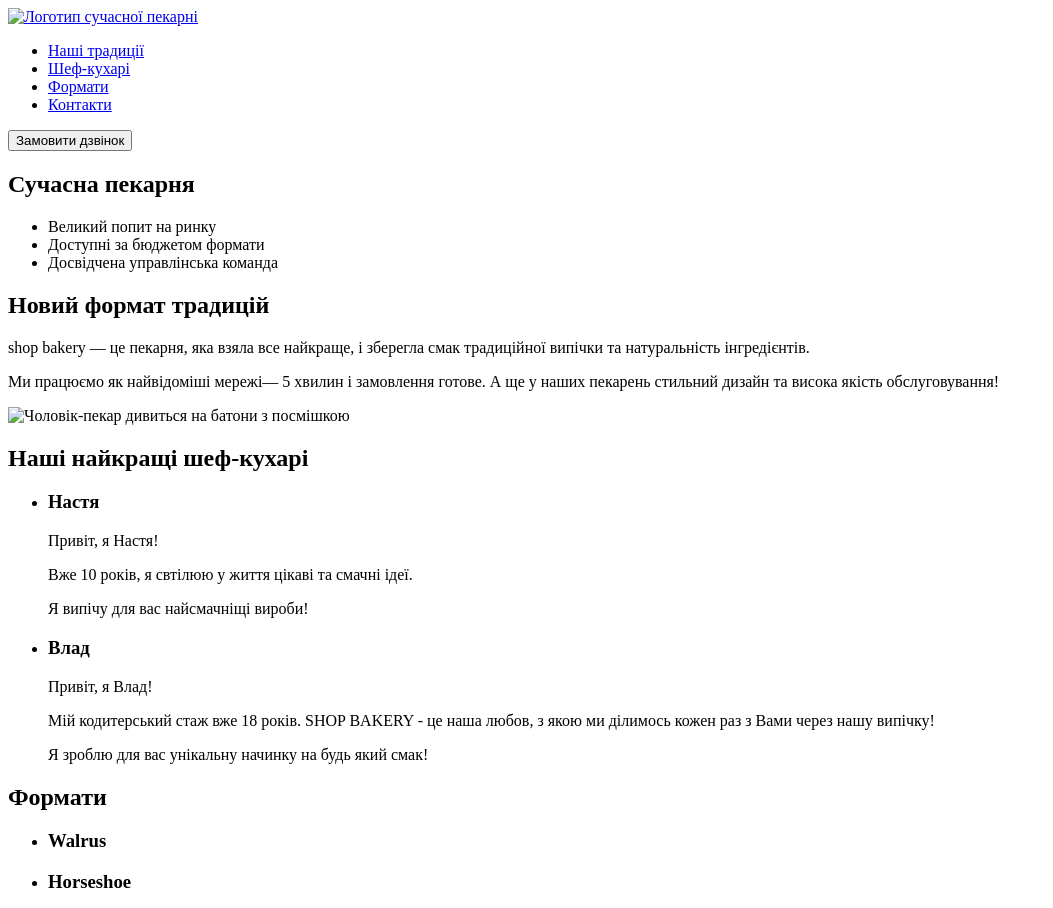
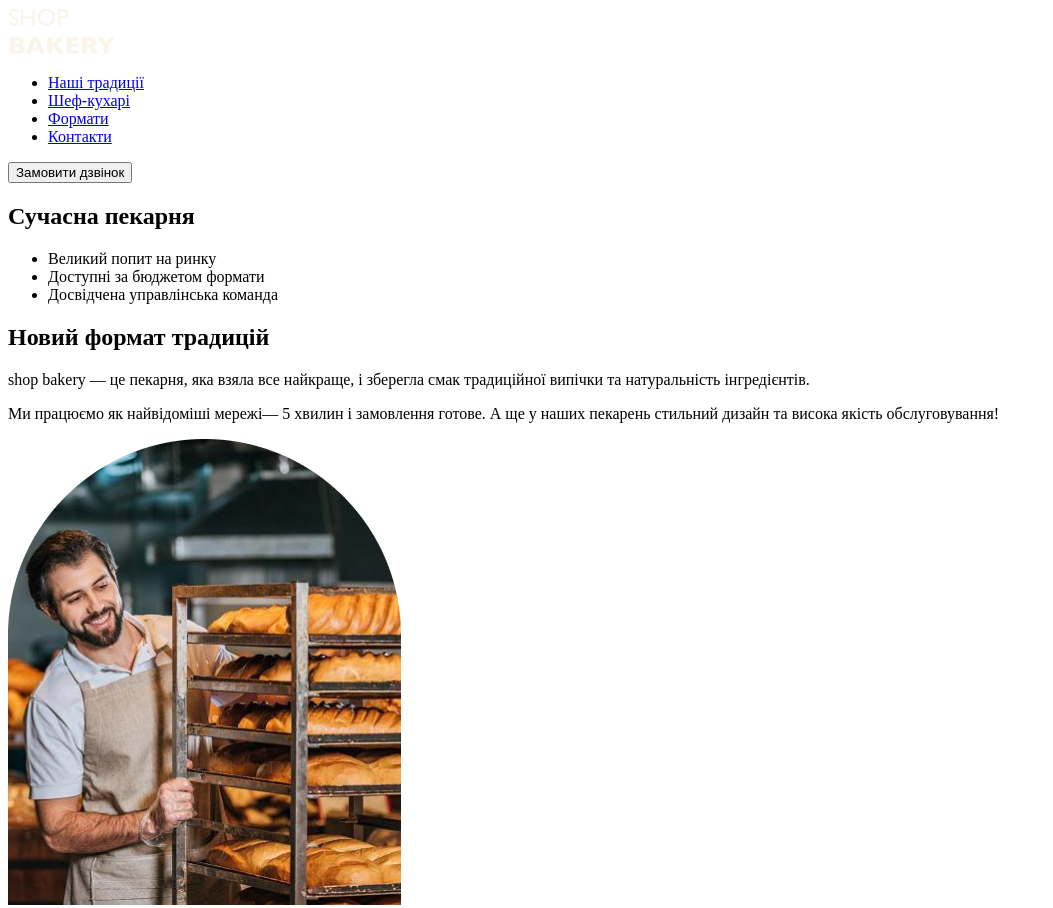
Before and after one commit to AndreySelivanov1970/genius-test, a plain HTML site: page index.html in a window 1280 px wide. Shown: the top 908 px of the page, without its empty margins (0-1053 px from the left). Drawn offline with Linux system fonts and the light colour scheme; the site is published under a folder, as on GitHub Pages, so addresses that start at the root find nothing.

Commit message:
Add images relations

```diff
--- a/index.html
+++ b/index.html
@@ -10,7 +10,7 @@
     <header>
       <nav>
         <a href="#">
-          <img src="/images/logo.svg" alt="Логотип сучасної пекарні" />
+          <img src="./images/logo.svg" alt="Логотип сучасної пекарні" />
         </a>
         <ul>
           <li><a href="#">Наші традиції</a></li>
@@ -43,7 +43,7 @@
           стильний дизайн та висока якість обслуговування!
         </p>
         <img
-          src="/images/baker-man.jpg"
+          src="./images/baker-man.jpg"
           alt="Чоловік-пекар дивиться на батони з посмішкою"
         />
       </section>
```
